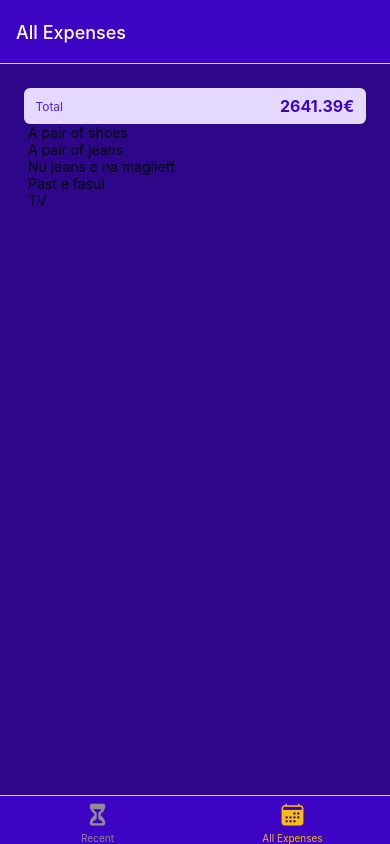
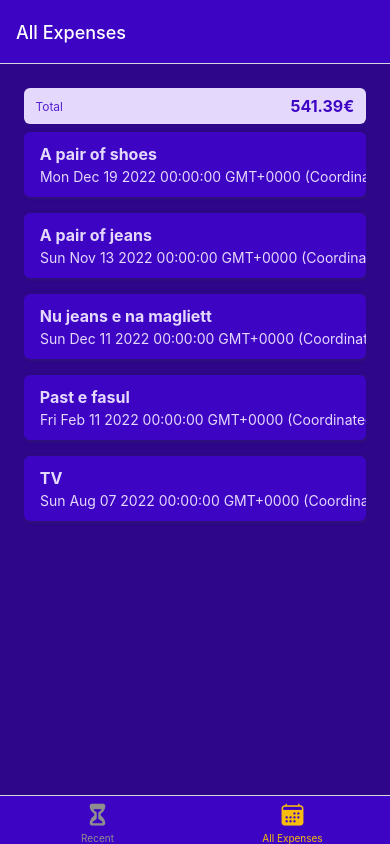
Before and after one commit to gcicchella/ExpensesTrackerApp, a React Native app: screen /AllExpenses in a window 390 px wide. Built offline with nearby package versions, Linux system fonts and the light colour scheme.

Commit message:
aggiunto stile alla spesa

```diff
--- /dev/null
+++ b/components/ExpenseItem.js
@@ -0,0 +1,57 @@
+import {Pressable, Text, View, StyleSheet} from "react-native";
+import {GlobalStyles} from "../constants/styles";
+
+
+function ExpenseItem({description, amount, date}) {
+    return (
+        <Pressable>
+            <View style={styles.expenseItem}>
+                <View>
+                    <Text style={[styles.textBase, styles.description]}> {description} </Text>
+                    <Text style={styles.textBase}> {date.toString()} </Text>
+                </View>
+                <View style={styles.amountContainer}>
+                    <Text style={styles.amount}> {amount} </Text>
+                </View>
+            </View>
+        </Pressable>
+    );
+}
+
+export default ExpenseItem;
+
+const styles = StyleSheet.create({
+    expenseItem: {
+       padding: 12,
+       marginVertical: 8,
+       backgroundColor: GlobalStyles.colors.primary500,
+       flexDirection: 'row',
+       justifyContent: 'space-between',
+       borderRadius: 6,
+       elevation: 3,
+       shadowColor: GlobalStyles.colors.gray500,
+       shadowRadius: 4,
+       shadowOffset: {width: 1, height: 1},
+       shadowOpacity: 0.4
+   },
+    textBase: {
+       color: GlobalStyles.colors.primary50,
+    },
+    description: {
+        fontSize: 16,
+        marginBottom: 4,
+        fontWeight: 'bold'
+    },
+    amountContainer: {
+        marginHorizontal: 12,
+        paddingVertical: 4,
+        backgroundColor: 'white',
+        justifyContent: 'center',
+        alignItems: 'center',
+        borderRadius: 4
+    },
+    amount: {
+        color: GlobalStyles.colors.primary500,
+        fontWeight: 'bold'
+    }
+});
--- a/components/ExpensesList.js
+++ b/components/ExpensesList.js
@@ -1,8 +1,9 @@
 import {FlatList, Text, StyleSheet} from "react-native";
+import ExpenseItem from "./ExpenseItem";
 
 function renderExpenseItem(itemData){
     return (
-        <Text> {itemData.item.description} </Text>
+        <ExpenseItem {...itemData.item} />
     );
 }
 function ExpensesList({expenses}) {
--- a/components/ExpensesOutput.js
+++ b/components/ExpensesOutput.js
@@ -31,7 +31,7 @@
     {
         id: 'e5',
         description: 'TV',
-        amount: 2333.99,
+        amount: 233.99,
         date: new Date('2022-08-07')
     }
 ]
@@ -50,7 +50,9 @@
 const sytles = StyleSheet.create({
    container: {
        flex: 1,
-       padding: 24,
+       paddingHorizontal: 24,
+       paddingTop: 24,
+       paddingBottom: 0,
        backgroundColor: GlobalStyles.colors.primary700
    }
 });
```
